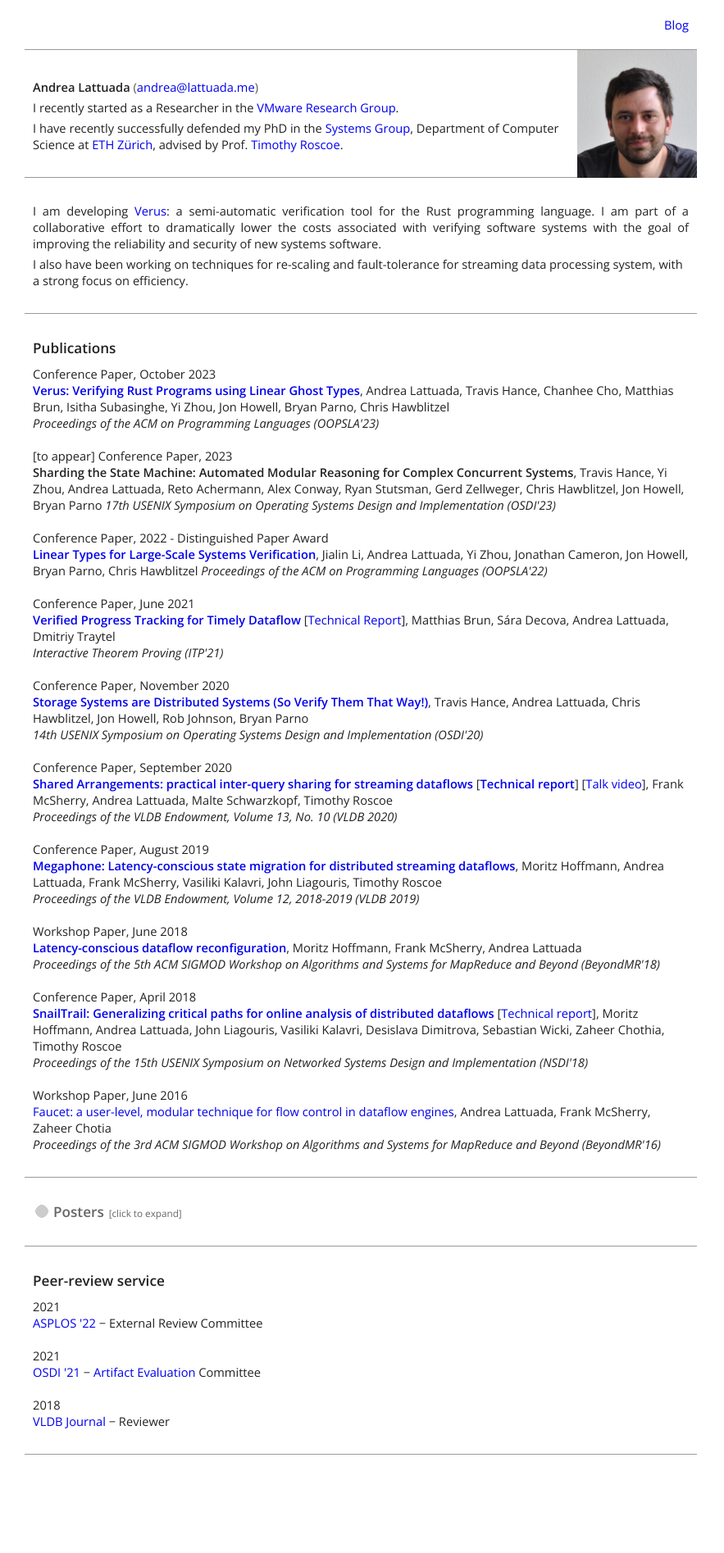
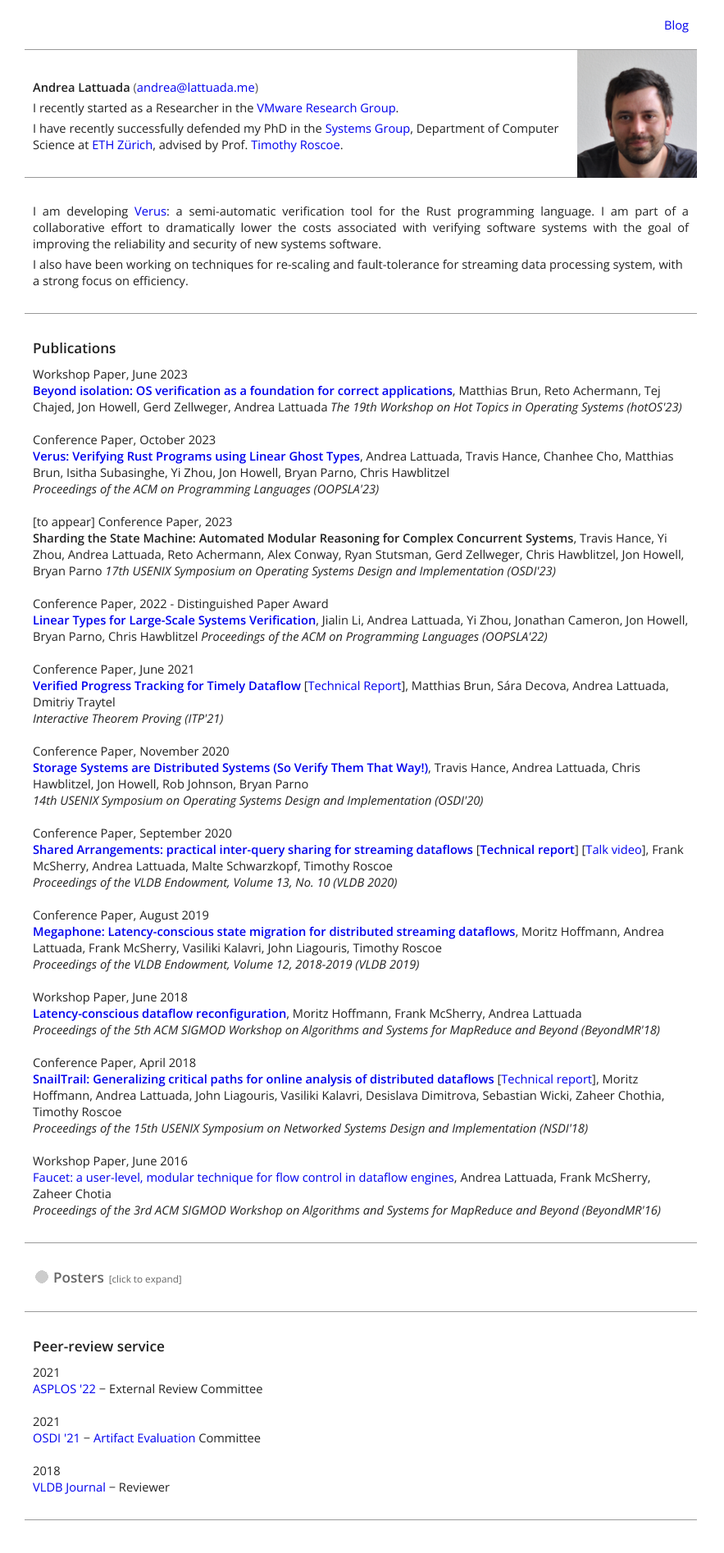
Before and after one commit to utaal/utaal.github.io, a Jekyll site: the page built from index.html, in a window 1280 px wide. Shown: the whole page at 82% size, without its empty margins (0-883 px from the left). Built offline with Jekyll 4.4.1, drawn with Linux system fonts in a browser that asks for light colours; nearby versions of some CDN libraries; before the commit the page ends 1815 px from its top, so only the background shows below that.

Commit message:
add hotos paper

```diff
--- a/index.html
+++ b/index.html
@@ -46,6 +46,11 @@ I also have been working on techniques for re-scaling and fault-tolerance for st
         <div class="main relative card">
           <h3>Publications</h3>
           <ul class="resume">
+            <li>
+              <div class="resume-year">Workshop Paper, June 2023</div>
+              <div><a href="assets/hotos23-beyond-isolation.pdf" class="paper-title">Beyond isolation: OS verification as a foundation for correct applications</a>, Matthias Brun, Reto Achermann, Tej Chajed, Jon Howell, Gerd Zellweger, Andrea Lattuada
+              <div style="display: inline-block" class="resume-location">The 19th Workshop on Hot Topics in Operating Systems (hotOS'23)</div>
+            </li>
             <li>
               <div class="resume-year">Conference Paper, October 2023</div>
               <div><a href="https://doi.org/10.1145/3586037" class="paper-title">Verus: Verifying Rust Programs using Linear Ghost Types</a>, Andrea Lattuada, Travis Hance, Chanhee Cho, Matthias Brun, Isitha Subasinghe, Yi Zhou, Jon Howell, Bryan Parno, Chris Hawblitzel
```
Also changed, not shown: 1 other file.
